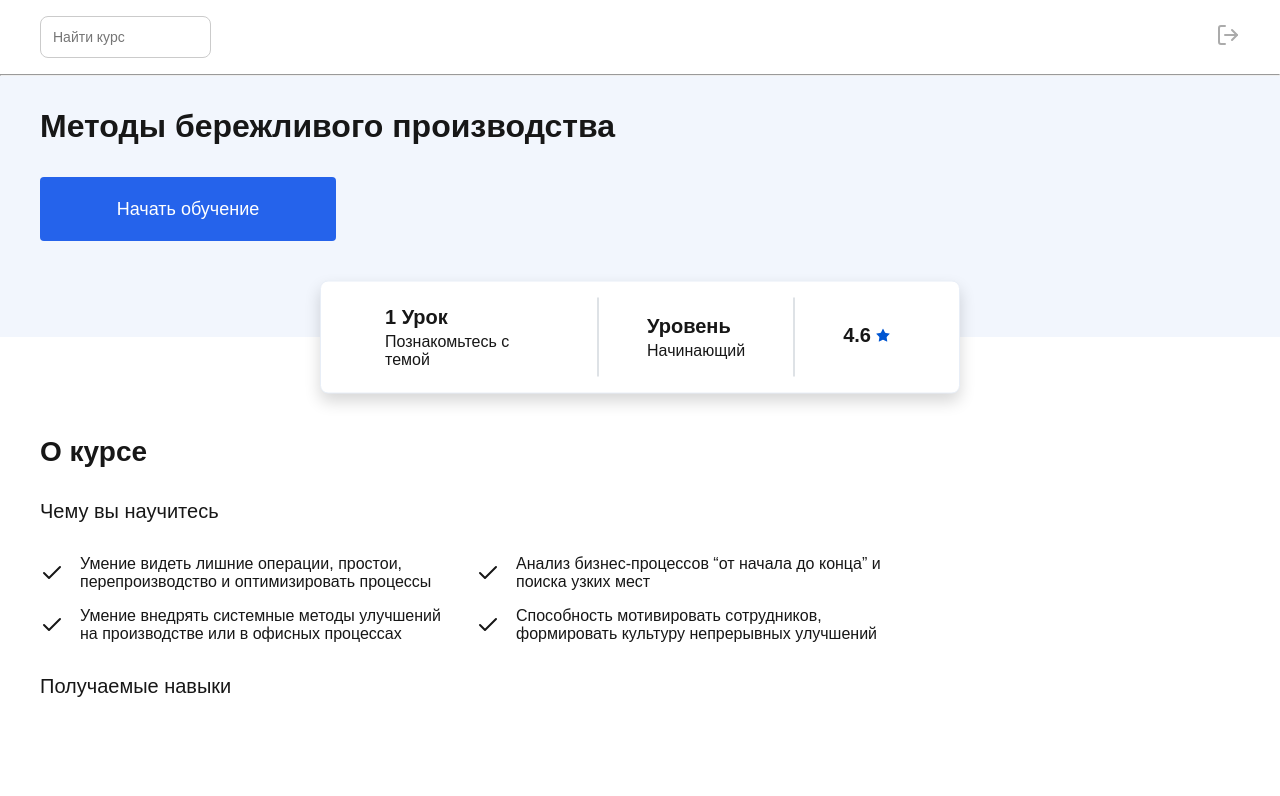
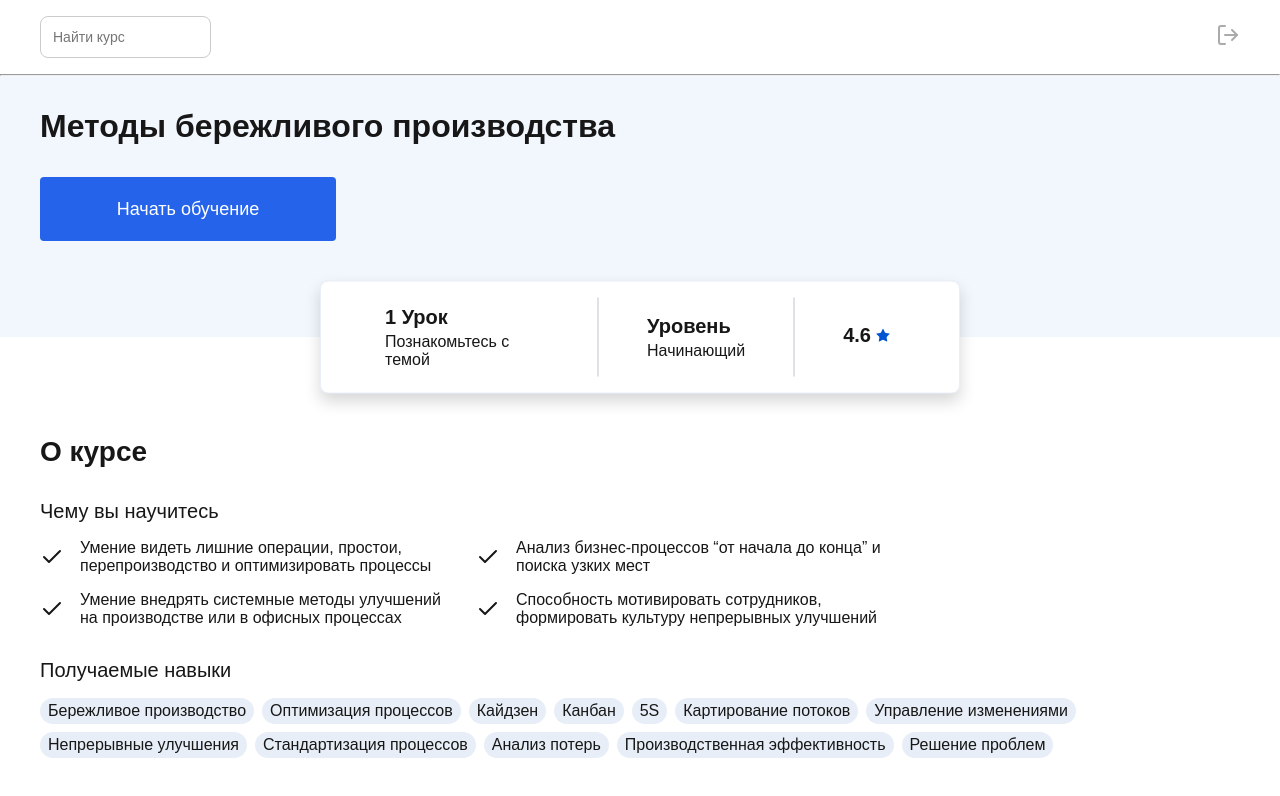
Before and after one commit to Vbif322/education-portal, a Next.js app: page /courses/1 in a window 1280 px wide. Shown: the top 796 px of the page. Built offline with nearby package versions, Linux system fonts and the light colour scheme; no server answers.

Commit message:
add chip and skills to course page

```diff
--- a/src/app/(lk)/courses/[id]/page.tsx
+++ b/src/app/(lk)/courses/[id]/page.tsx
@@ -1,13 +1,29 @@
 import { FC, ReactNode } from "react";
 import s from "./style.module.css";
 import { StarIcon } from "lucide-react";
-import Divider from "@/app/ui/Divider";
+import Divider from "@/app/ui/Divider/Divider";
 import { Block } from "./subcomponents/Block";
 import { Skill } from "./subcomponents/Skill";
+import Chip from "@/app/ui/Chip/Chip";
 
 type Props = {
   params: Promise<{ id: string }>;
 };
+
+const skills = [
+  "Бережливое производство",
+  "Оптимизация процессов",
+  "Кайдзен",
+  "Канбан",
+  "5S",
+  "Картирование потоков",
+  "Управление изменениями",
+  "Непрерывные улучшения",
+  "Стандартизация процессов",
+  "Анализ потерь",
+  "Производственная эффективность",
+  "Решение проблем",
+];
 
 const CoursePage: FC<Props> = async ({ params }) => {
   const { id } = await params;
@@ -60,6 +76,18 @@ const CoursePage: FC<Props> = async ({ params }) => {
             />
           </div>
           <p className={s.content__subtitle}>Получаемые навыки</p>
+          <div
+            style={{
+              display: "flex",
+              flexWrap: "wrap",
+              gap: "8px",
+              marginTop: "16px",
+            }}
+          >
+            {skills.map((skill) => {
+              return <Chip key={skill} text={skill} />;
+            })}
+          </div>
         </div>
       </div>
 
--- a/src/app/(lk)/courses/[id]/style.module.css
+++ b/src/app/(lk)/courses/[id]/style.module.css
@@ -61,7 +61,7 @@
 }
 
 .skills__container {
-  margin-top: 32px;
+  margin-top: 16px;
   display: grid;
   grid-template-columns: repeat(2, 420px);
   gap: 16px;
--- a/src/app/(lk)/courses/layout.tsx
+++ b/src/app/(lk)/courses/layout.tsx
@@ -1,5 +1,5 @@
 import Header from "@/app/components/header/Header";
-import Divider from "@/app/ui/Divider";
+import Divider from "@/app/ui/Divider/Divider";
 import { FC } from "react";
 
 const CourseLayout: FC<
--- a/src/app/(lk)/dashboard/layout.tsx
+++ b/src/app/(lk)/dashboard/layout.tsx
@@ -2,7 +2,7 @@ import { verifySession } from "@/app/lib/dal";
 import Header from "@/app/components/header/Header";
 import { FC } from "react";
 import Navbar from "@/app/components/navbar/Navbar";
-import Divider from "@/app/ui/Divider";
+import Divider from "@/app/ui/Divider/Divider";
 
 const DashboardLayout: FC<
   Readonly<{
--- /dev/null
+++ b/src/app/ui/Chip/Chip.tsx
@@ -0,0 +1,23 @@
+import { DetailedHTMLProps, FC, HTMLAttributes } from "react";
+
+type Props = {
+  text: string;
+  backgroundColor?: string;
+} & DetailedHTMLProps<HTMLAttributes<HTMLDivElement>, HTMLDivElement>;
+
+const Chip: FC<Props> = ({ text, backgroundColor = "#e8eef7", ...props }) => {
+  return (
+    <span
+      style={{
+        padding: "4px 8px",
+        borderRadius: "16px",
+        backgroundColor,
+        ...props.style,
+      }}
+    >
+      {text}
+    </span>
+  );
+};
+
+export default Chip;
```
Also changed, not shown: src/app/ui/Divider/Divider.tsx (renamed from src/app/ui/Divider/index.tsx).
